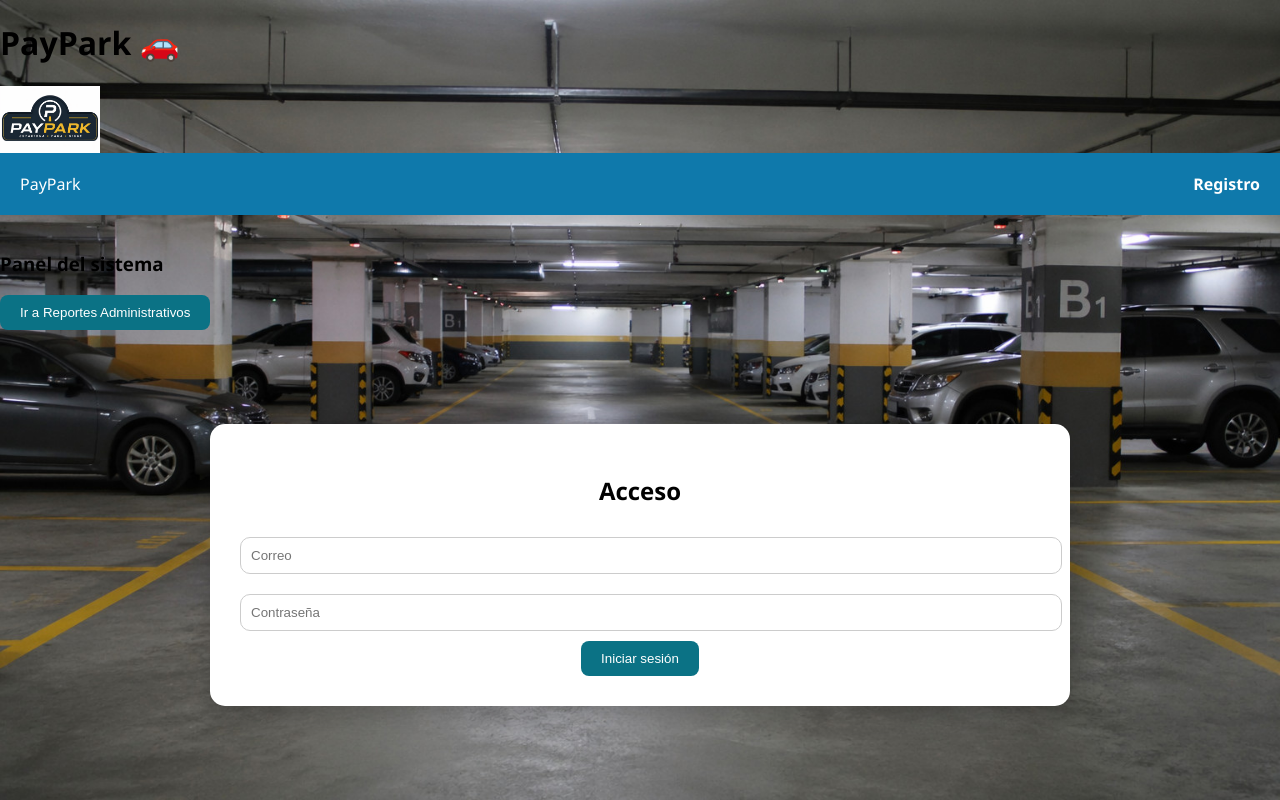
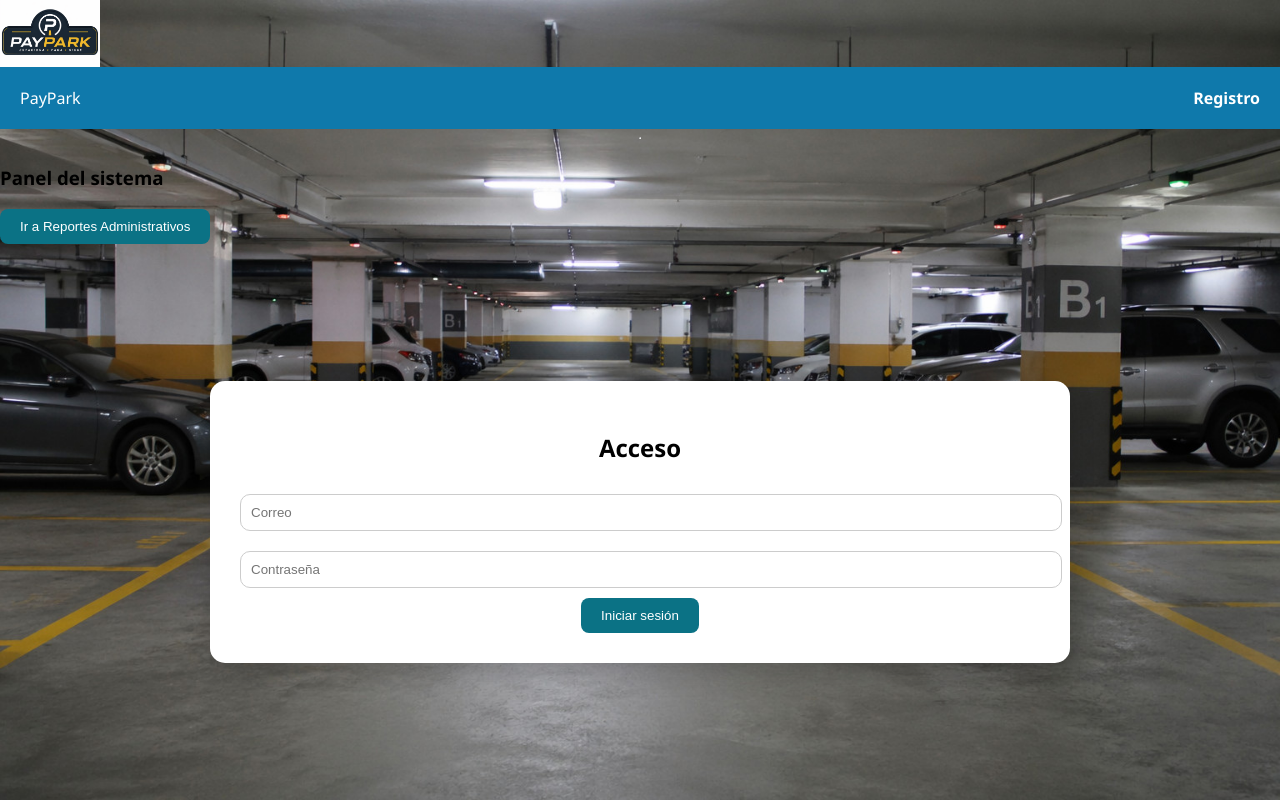
Before and after one commit to chalupo/pay-park, a website: page index.html in a window 1280 px wide. Drawn offline with Linux system fonts and the light colour scheme.

Commit message:
Update index.html

```diff
--- a/index.html
+++ b/index.html
@@ -5,7 +5,7 @@
     <link rel="stylesheet" href="style.css">
     <meta name="viewport" content="width=device-width, initial-scale=1.0">
 </head>
-<h1>PayPark 🚗</h1>
+
 <img src="img/logo.png" width="100">
 <body>
     <header>
```
